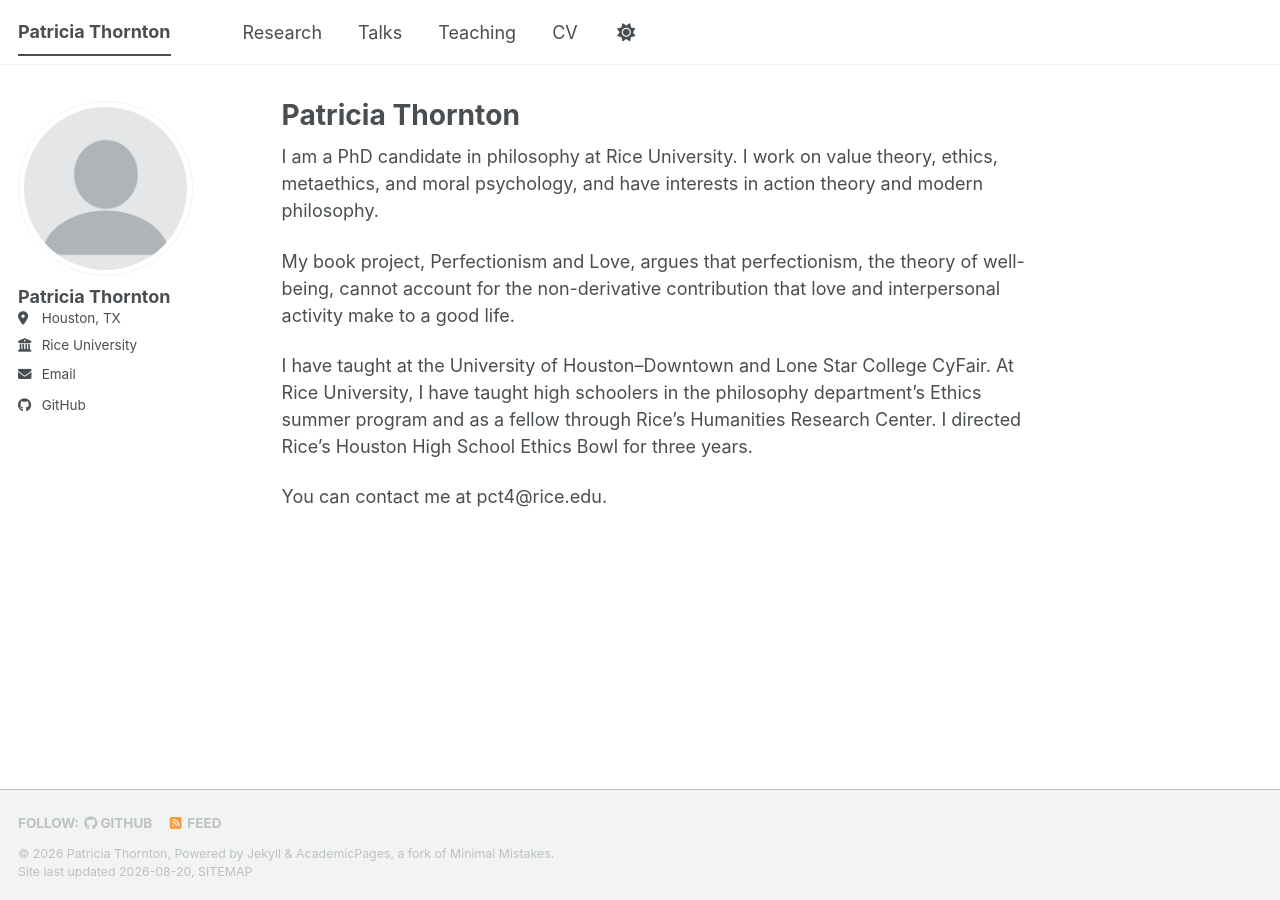
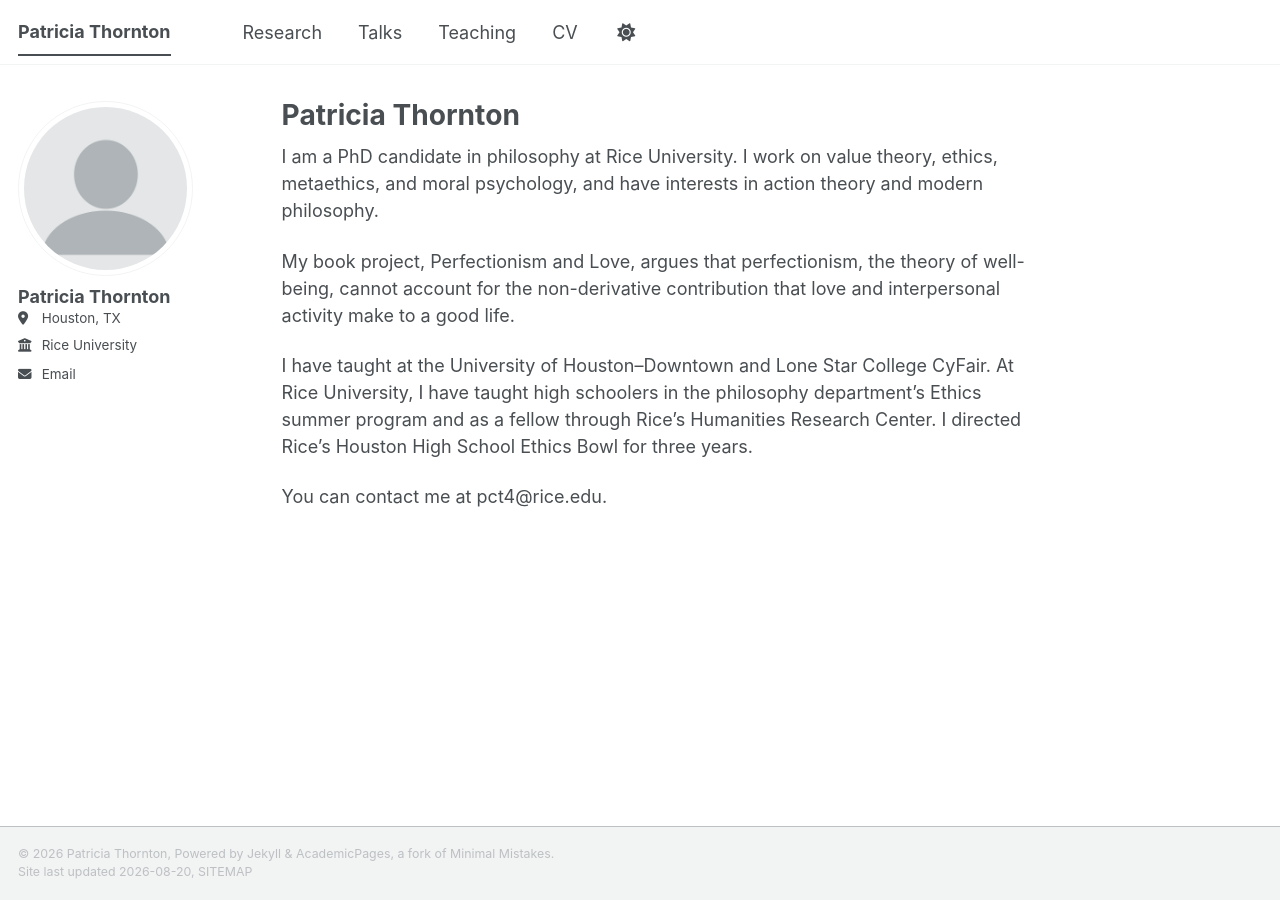
Before and after one commit to patriciathornton/patriciathornton.github.io, a Jekyll site: the page built from _pages/about.md, in a window 1280 px wide. Built offline with Jekyll 4.4.1, drawn with Linux system fonts in a browser that asks for light colours; a style sheet for code colours, icons or effects is not loaded.

Commit message:
Update _config.yml

```diff
--- a/_config.yml
+++ b/_config.yml
@@ -51,7 +51,7 @@ author:
   bitbucket        : # Username - Update with your username on the site
   codepen          : # Username
   dribbble         : # Username
-  github           : "patriciathornton"
+  github           :
   kaggle           : # Username
   stackoverflow    : # User number or user number and name (i.e., use "1" or "1/jeff-atwood")
 
@@ -125,7 +125,7 @@ staticman:
       options:
         format           : "iso8601" # "iso8601" (default), "timestamp-seconds", "timestamp-milliseconds"
 atom_feed:
-  hide                   : false     # change to true to hide the RSS feed in the footer
+  hide                   : true     # change to true to hide the RSS feed in the footer
   path                   : # blank (default) uses feed.xml
 
 
```
